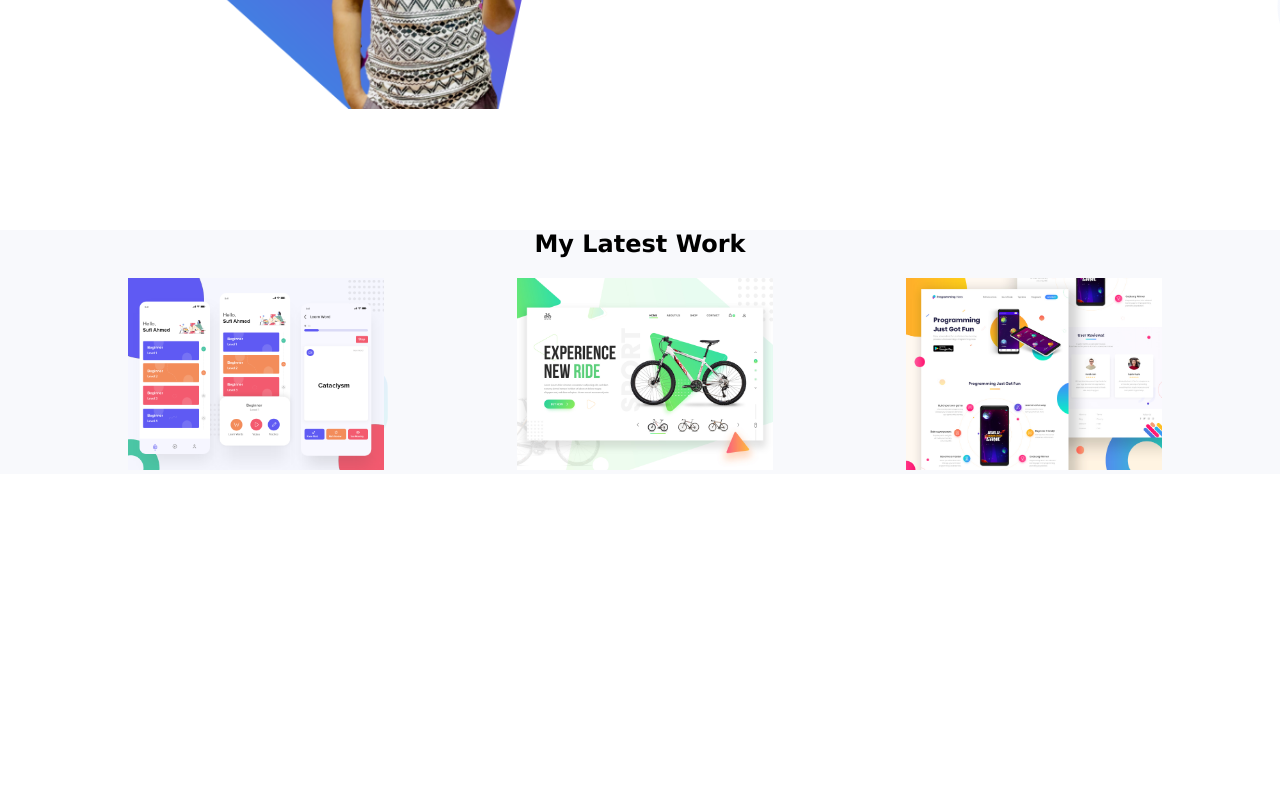
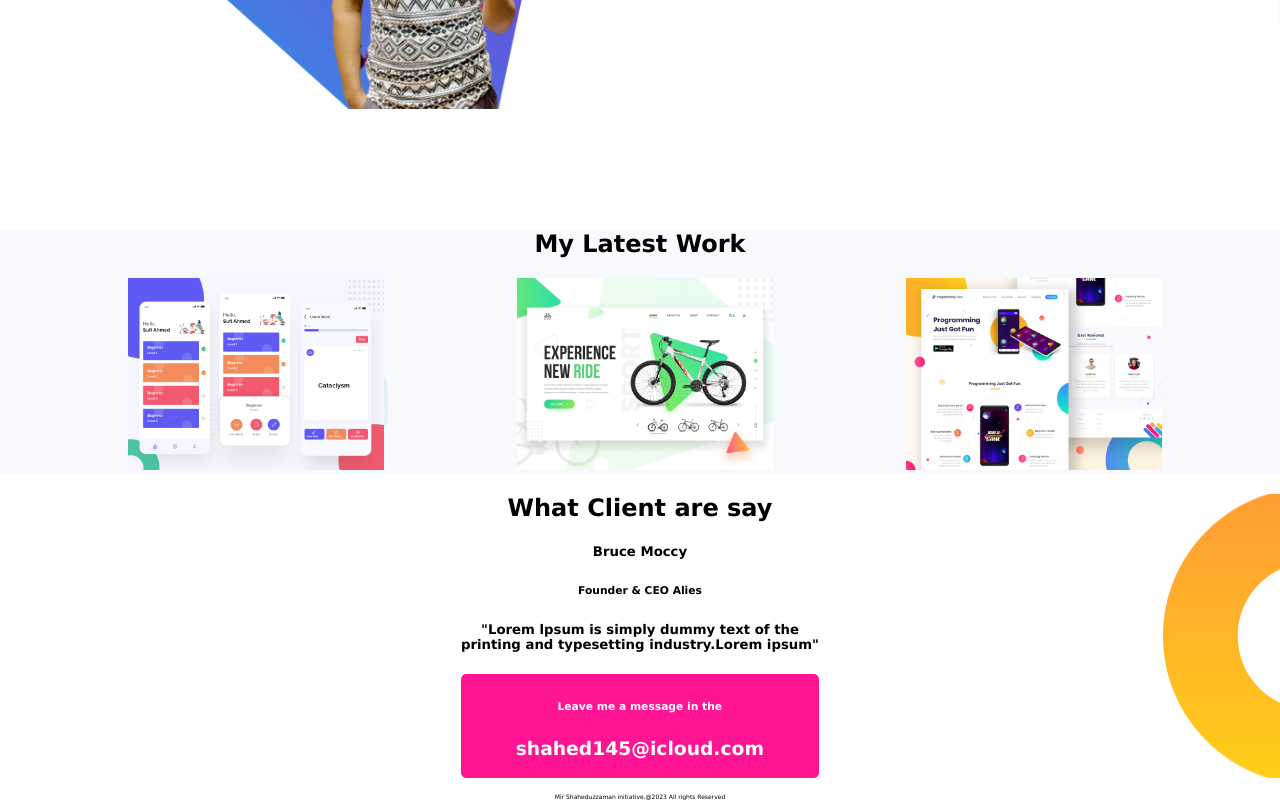
Before and after one commit to mirshahed14/web-dev, a plain HTML site: page index.html in a window 1280 px wide. Shown: the part 919-1719 px from the top of the page. Before the commit the page ends 1393 px from the top, so only its background shows below. Drawn offline with Linux system fonts and the light colour scheme.

Commit message:
finished

```diff
--- a/index.html
+++ b/index.html
@@ -29,9 +29,20 @@
         </section>
         <section class="bottom">
             <h2 class="caption">My Latest Work</h2>
-            <img src="Resource/work-1.png" class="Work">
-            <img src="Resource/work-2.jpg" class="work">
-            <img src="Resource/work-3.jpg" class="work">
+            <img src="Resource/work-1.png">
+            <img src="Resource/work-2.jpg">
+            <img src="Resource/work-3.jpg">
         </section>
+        <section class="last">
+            <h2>What Client are say</h2>
+            <h5>Bruce Moccy</h5>
+            <h6>Founder & CEO Alies</h6>
+            <h5>"Lorem lpsum is simply dummy text of the <br>printing and typesetting industry.Lorem ipsum"</h5>
+            <div class="pink">
+            <h6>Leave me a message in the</h6>
+            <h3>shahed145@icloud.com</h3>
+            </div>
+        </section>
+        <footer>Mir Shaheduzzaman initiative.@2023 All rights Reserved</footer>
         </body>
         </html>
--- a/style.css
+++ b/style.css
@@ -39,9 +39,29 @@ background-repeat: no-repeat;
 }
 .bottom img{
     width: 20%;
-    align-items: center;
     padding-left: 10%;
 }
 .bottom{
     background-image: url(Resource/bottom.png);
 }
+.last{
+    text-align: center;
+    background-image: url("Resource/dream-bg.png");
+    background-repeat: no-repeat;
+    background-position: right;
+}
+.pink{
+    width: 20%;
+    border: 1px solid  deeppink;
+    border-radius: 5px;
+    background-color: deeppink;
+    margin-left: 36%;
+    color: white;
+    padding-left: 50px;
+    padding-right: 50px;
+}
+footer{
+    text-align: center;
+    font-size: 8%;
+    margin-top: 15px;
+}
```
Also changed, not shown: Resource/dream-bg.png (added).
